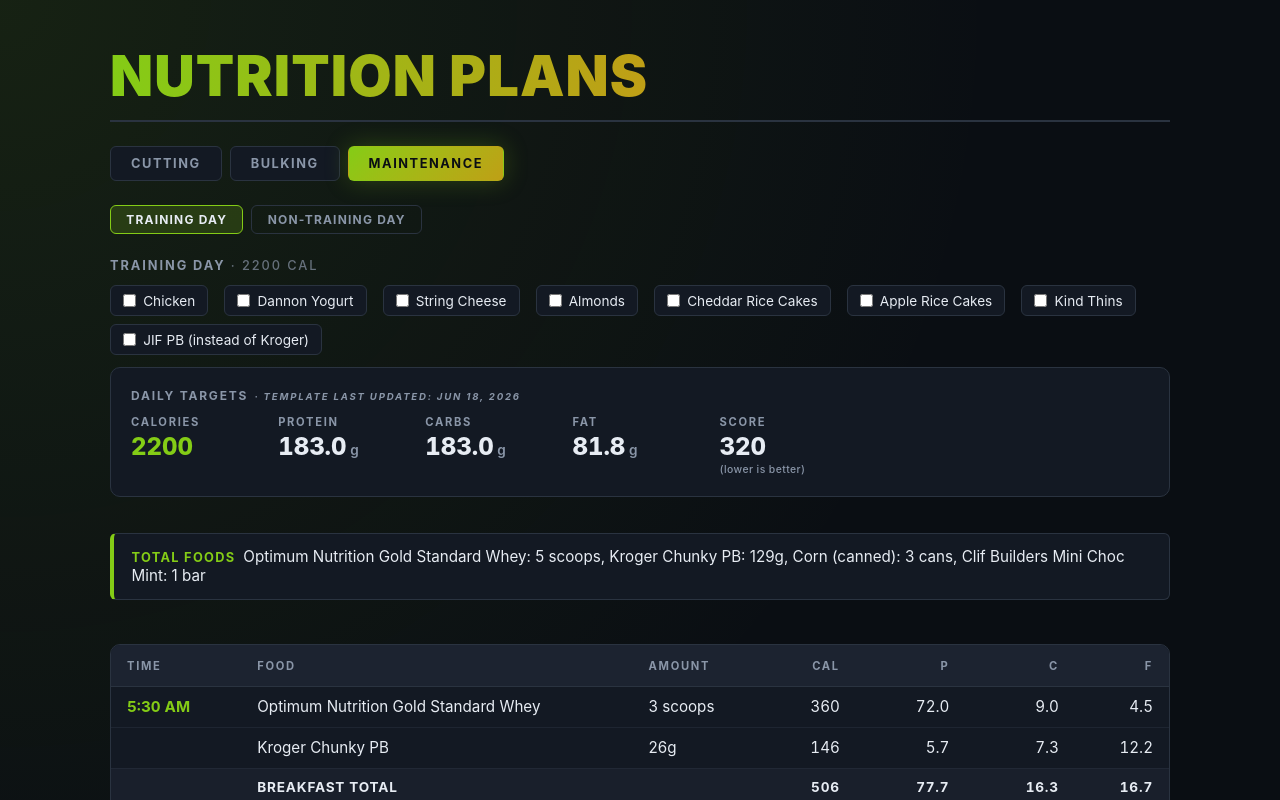
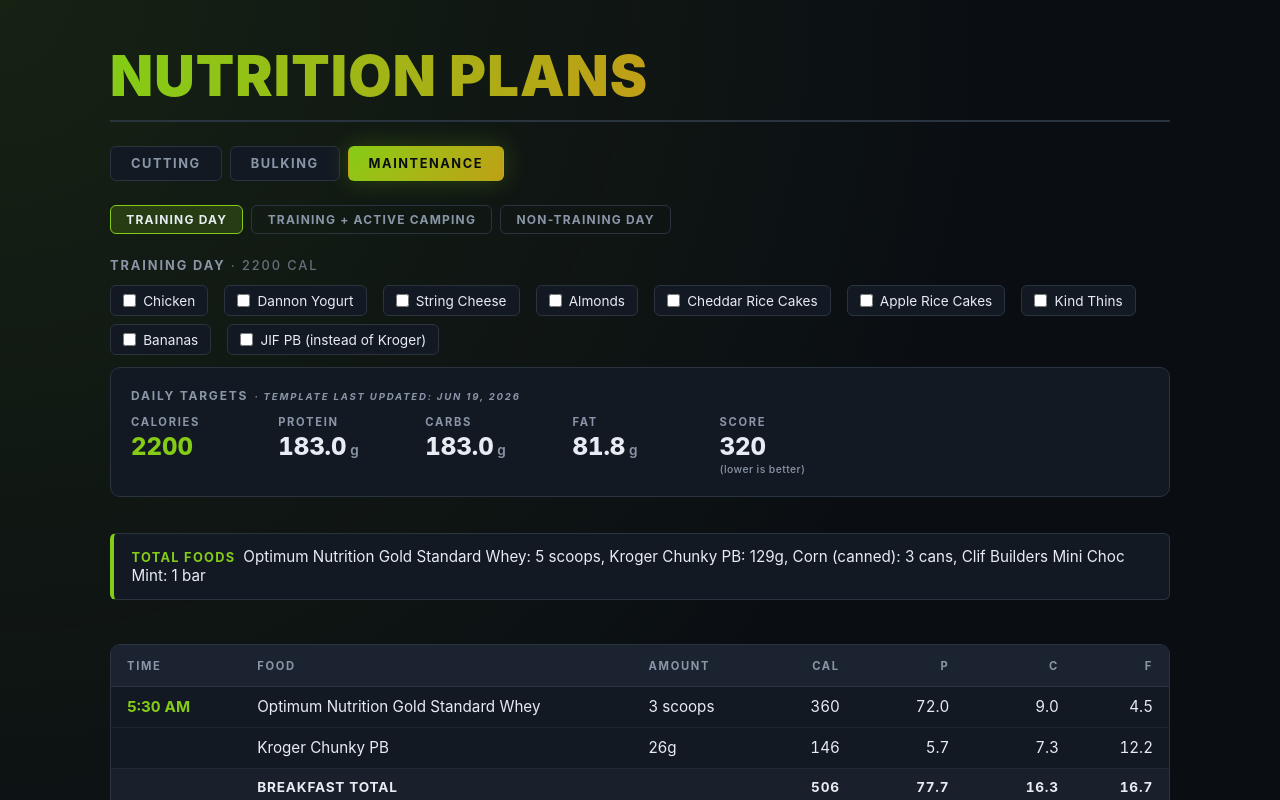
Before and after one commit to aneuhold/web-mini-apps, a Next.js app: page /nutrition in a window 1280 px wide. Shown: the top 800 px of the page. Built offline with nearby package versions, Linux system fonts and the light colour scheme; a web font is replaced by a local one.

Commit message:
Update plans (#28)

```diff
--- a/app/(routes)/nutrition/page.tsx
+++ b/app/(routes)/nutrition/page.tsx
@@ -10,7 +10,7 @@
 import { DAY_TYPE_LABEL, DayType, DietPhase } from './util/types';
 
 const PHASE_ORDER: DietPhase[] = [DietPhase.Cutting, DietPhase.Bulking, DietPhase.Maintenance];
-const DAY_ORDER: DayType[] = [DayType.Training, DayType.NonTraining];
+const DAY_ORDER: DayType[] = [DayType.Training, DayType.TrainingCamping, DayType.NonTraining];
 
 /**
  * Nutrition plans page. Two stacked tab strips choose the (phase × day-type)
--- a/app/(routes)/nutrition/plans/planTemplates.ts
+++ b/app/(routes)/nutrition/plans/planTemplates.ts
@@ -1,5 +1,6 @@
 import {
   almonds,
+  banana,
   chickenBreast,
   dannonLightFitGreekBlueberry,
   jifChunkyPB,
@@ -100,6 +101,40 @@
         }
       ]
     },
+    [DayType.TrainingCamping]: {
+      template: {
+        id: 'cutting-training-camping-template',
+        title: 'Cutting · Training + Active Camping',
+        phase: DietPhase.Cutting,
+        bodyweightLb: 183,
+        calorieTarget: 2000,
+        activityLevel: ActivityLevel.Moderate,
+        lastUpdatedAt: '2026-06-19T00:00:00.000Z',
+        meals: [
+          { time: '5:30 AM', name: MealName.Breakfast, items: [], calorieShareWeight: 1.15 },
+          { time: '8:30 AM', name: MealName.Break, items: [], calorieShareWeight: 0.7 },
+          { time: '11:00 AM', name: MealName.Lunch, items: [], calorieShareWeight: 1.15 },
+          { time: '2:40 PM', name: MealName.PreWorkout, items: [] },
+          { time: '4:50 PM', name: MealName.CampDinner, items: [] },
+          { time: '9:00 PM', name: MealName.CampLateSnack, items: [] }
+        ]
+      },
+      optionalFoods: [
+        { food: chickenBreast, label: 'Chicken', requiredDailyQuantity: 400 },
+        { food: dannonLightFitGreekBlueberry, label: 'Dannon Yogurt', requiredDailyQuantity: 1 },
+        { food: riceCakeWhiteCheddar, label: 'Cheddar Rice Cakes' },
+        { food: riceCakeAppleCinnamon, label: 'Apple Rice Cakes' },
+        { food: kindThinsPBDarkChocolate, label: 'Kind Thins' }
+      ],
+      categoryFoods: [
+        {
+          category: FoodCategory.PeanutButter,
+          defaultFood: krogerChunkyPB,
+          alternateFood: jifChunkyPB,
+          label: 'JIF PB (instead of Kroger)'
+        }
+      ]
+    },
     [DayType.NonTraining]: {
       template: {
         id: 'cutting-non-training-template',
@@ -166,6 +201,40 @@
         }
       ]
     },
+    [DayType.TrainingCamping]: {
+      template: {
+        id: 'bulking-training-camping-template',
+        title: 'Bulking · Training + Active Camping',
+        phase: DietPhase.Bulking,
+        bodyweightLb: 183,
+        calorieTarget: 2850,
+        activityLevel: ActivityLevel.Moderate,
+        lastUpdatedAt: '2026-06-19T00:00:00.000Z',
+        meals: [
+          { time: '5:30 AM', name: MealName.Breakfast, items: [], calorieShareWeight: 1.15 },
+          { time: '8:30 AM', name: MealName.Break, items: [], calorieShareWeight: 0.7 },
+          { time: '11:00 AM', name: MealName.Lunch, items: [], calorieShareWeight: 1.15 },
+          { time: '2:40 PM', name: MealName.PreWorkout, items: [] },
+          { time: '4:50 PM', name: MealName.CampDinner, items: [] },
+          { time: '9:00 PM', name: MealName.CampLateSnack, items: [] }
+        ]
+      },
+      optionalFoods: [
+        { food: chickenBreast, label: 'Chicken', requiredDailyQuantity: 400 },
+        { food: dannonLightFitGreekBlueberry, label: 'Dannon Yogurt', requiredDailyQuantity: 1 },
+        { food: riceCakeWhiteCheddar, label: 'Cheddar Rice Cakes' },
+        { food: riceCakeAppleCinnamon, label: 'Apple Rice Cakes' },
+        { food: kindThinsPBDarkChocolate, label: 'Kind Thins' }
+      ],
+      categoryFoods: [
+        {
+          category: FoodCategory.PeanutButter,
+          defaultFood: krogerChunkyPB,
+          alternateFood: jifChunkyPB,
+          label: 'JIF PB (instead of Kroger)'
+        }
+      ]
+    },
     [DayType.NonTraining]: {
       template: {
         id: 'bulking-non-training-template',
@@ -207,7 +276,7 @@
         bodyweightLb: 183,
         calorieTarget: 2200,
         activityLevel: ActivityLevel.Light,
-        lastUpdatedAt: '2026-06-18T00:00:00.000Z',
+        lastUpdatedAt: '2026-06-19T00:00:00.000Z',
         meals: [
           { time: '5:30 AM', name: MealName.Breakfast, items: [], calorieShareWeight: 1.15 },
           { time: '8:30 AM', name: MealName.Break, items: [], calorieShareWeight: 0.7 },
@@ -223,7 +292,45 @@
         { food: almonds, label: 'Almonds' },
         { food: riceCakeWhiteCheddar, label: 'Cheddar Rice Cakes' },
         { food: riceCakeAppleCinnamon, label: 'Apple Rice Cakes' },
-        { food: kindThinsPBDarkChocolate, label: 'Kind Thins' }
+        { food: kindThinsPBDarkChocolate, label: 'Kind Thins' },
+        { food: banana, label: 'Bananas' }
+      ],
+      categoryFoods: [
+        {
+          category: FoodCategory.PeanutButter,
+          defaultFood: krogerChunkyPB,
+          alternateFood: jifChunkyPB,
+          label: 'JIF PB (instead of Kroger)'
+        }
+      ]
+    },
+    [DayType.TrainingCamping]: {
+      template: {
+        id: 'maintenance-training-camping-template',
+        title: 'Maintenance · Training + Active Camping',
+        phase: DietPhase.Maintenance,
+        bodyweightLb: 183,
+        calorieTarget: 2500,
+        activityLevel: ActivityLevel.Moderate,
+        lastUpdatedAt: '2026-06-19T00:00:00.000Z',
+        meals: [
+          { time: '5:30 AM', name: MealName.Breakfast, items: [], calorieShareWeight: 1.15 },
+          { time: '8:30 AM', name: MealName.Break, items: [], calorieShareWeight: 0.7 },
+          { time: '11:00 AM', name: MealName.Lunch, items: [], calorieShareWeight: 1.15 },
+          { time: '2:40 PM', name: MealName.PreWorkout, items: [] },
+          { time: '4:50 PM', name: MealName.CampDinner, items: [] },
+          { time: '9:00 PM', name: MealName.CampLateSnack, items: [] }
+        ]
+      },
+      optionalFoods: [
+        { food: chickenBreast, label: 'Chicken', requiredDailyQuantity: 400 },
+        { food: dannonLightFitGreekBlueberry, label: 'Dannon Yogurt', requiredDailyQuantity: 1 },
+        { food: stringCheese, label: 'String Cheese', requiredDailyQuantity: 1 },
+        { food: almonds, label: 'Almonds' },
+        { food: riceCakeWhiteCheddar, label: 'Cheddar Rice Cakes' },
+        { food: riceCakeAppleCinnamon, label: 'Apple Rice Cakes' },
+        { food: kindThinsPBDarkChocolate, label: 'Kind Thins' },
+        { food: banana, label: 'Bananas' }
       ],
       categoryFoods: [
         {
@@ -242,7 +349,7 @@
         bodyweightLb: 183,
         calorieTarget: 1950,
         activityLevel: ActivityLevel.NonTraining,
-        lastUpdatedAt: '2026-06-18T00:00:00.000Z',
+        lastUpdatedAt: '2026-06-19T00:00:00.000Z',
         meals: [
           { time: 'Meal 1', name: MealName.Meal1, items: [] },
           { time: 'Meal 2', name: MealName.Meal2, items: [] },
@@ -256,7 +363,8 @@
         { food: almonds, label: 'Almonds' },
         { food: riceCakeWhiteCheddar, label: 'Cheddar Rice Cakes' },
         { food: riceCakeAppleCinnamon, label: 'Apple Rice Cakes' },
-        { food: kindThinsPBDarkChocolate, label: 'Kind Thins' }
+        { food: kindThinsPBDarkChocolate, label: 'Kind Thins' },
+        { food: banana, label: 'Bananas' }
       ],
       categoryFoods: [
         {
--- a/app/(routes)/nutrition/scripts/variantScope.ts
+++ b/app/(routes)/nutrition/scripts/variantScope.ts
@@ -12,6 +12,7 @@
  */
 const DAY_TYPE_CLI_FLAG: Record<DayType, string> = {
   [DayType.Training]: 'training',
+  [DayType.TrainingCamping]: 'training-camping',
   [DayType.NonTraining]: 'non-training'
 };
 
--- a/app/(routes)/nutrition/services/nutritionVariants.ts
+++ b/app/(routes)/nutrition/services/nutritionVariants.ts
@@ -97,14 +97,26 @@
     return {
       [DietPhase.Cutting]: {
         [DayType.Training]: this.defaultSwapState(DietPhase.Cutting, DayType.Training),
+        [DayType.TrainingCamping]: this.defaultSwapState(
+          DietPhase.Cutting,
+          DayType.TrainingCamping
+        ),
         [DayType.NonTraining]: this.defaultSwapState(DietPhase.Cutting, DayType.NonTraining)
       },
       [DietPhase.Bulking]: {
         [DayType.Training]: this.defaultSwapState(DietPhase.Bulking, DayType.Training),
+        [DayType.TrainingCamping]: this.defaultSwapState(
+          DietPhase.Bulking,
+          DayType.TrainingCamping
+        ),
         [DayType.NonTraining]: this.defaultSwapState(DietPhase.Bulking, DayType.NonTraining)
       },
       [DietPhase.Maintenance]: {
         [DayType.Training]: this.defaultSwapState(DietPhase.Maintenance, DayType.Training),
+        [DayType.TrainingCamping]: this.defaultSwapState(
+          DietPhase.Maintenance,
+          DayType.TrainingCamping
+        ),
         [DayType.NonTraining]: this.defaultSwapState(DietPhase.Maintenance, DayType.NonTraining)
       }
     };
--- a/app/(routes)/nutrition/util/foods.ts
+++ b/app/(routes)/nutrition/util/foods.ts
@@ -10,8 +10,16 @@
   maxServingAmountPerPlan: 400,
   allowedStepServingAmountPerMeal: 25,
   // 200g chunks belong in the substantial meals, not the quick break snack
-  // or the carb-focused pre-workout feeding.
-  excludedMealNames: [MealName.PreWorkout, MealName.Break]
+  // or the carb-focused pre-workout feeding. CampDinner / CampLateSnack are the
+  // camping template's evening slots — keeping chicken out of them enforces the
+  // "no chicken past lunch" rule for that template without touching the regular
+  // Dinner slot other templates use.
+  excludedMealNames: [
+    MealName.PreWorkout,
+    MealName.Break,
+    MealName.CampDinner,
+    MealName.CampLateSnack
+  ]
 };
 
 export const bodyStrongWheyChocolate: Food = {
--- a/app/(routes)/nutrition/util/types.ts
+++ b/app/(routes)/nutrition/util/types.ts
@@ -96,6 +96,7 @@
  */
 export enum DayType {
   Training = 'Training',
+  TrainingCamping = 'TrainingCamping',
   NonTraining = 'NonTraining'
 }
 
@@ -114,6 +115,7 @@
  */
 export const DAY_TYPE_LABEL: Record<DayType, string> = {
   [DayType.Training]: 'Training Day',
+  [DayType.TrainingCamping]: 'Training + Active Camping',
   [DayType.NonTraining]: 'Non-Training Day'
 };
 
@@ -165,6 +167,8 @@
   Lunch = 'Lunch',
   PreWorkout = 'PreWorkout',
   Dinner = 'Dinner',
+  CampDinner = 'CampDinner',
+  CampLateSnack = 'CampLateSnack',
   Meal1 = 'Meal1',
   Meal2 = 'Meal2',
   Meal3 = 'Meal3'
@@ -181,6 +185,8 @@
   [MealName.Lunch]: 'Lunch',
   [MealName.PreWorkout]: 'Pre-workout',
   [MealName.Dinner]: 'Dinner',
+  [MealName.CampDinner]: 'Dinner',
+  [MealName.CampLateSnack]: 'Evening Snack',
   [MealName.Meal1]: 'Meal 1',
   [MealName.Meal2]: 'Meal 2',
   [MealName.Meal3]: 'Meal 3'
```
